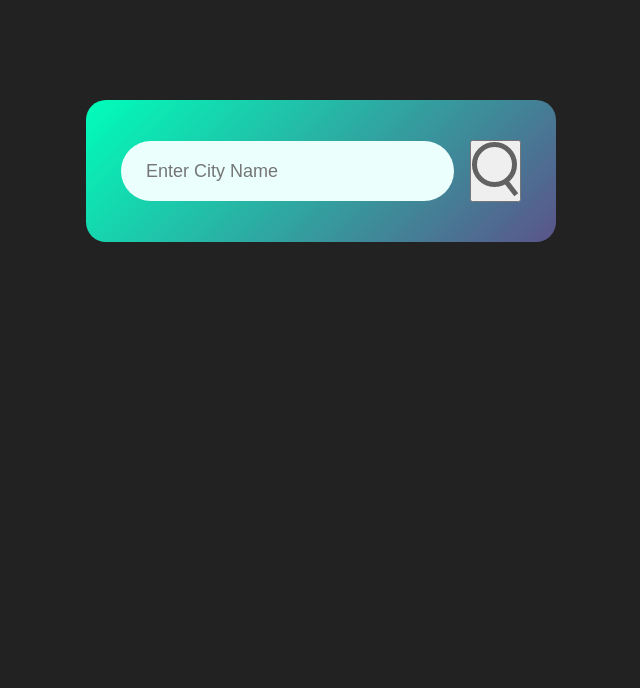
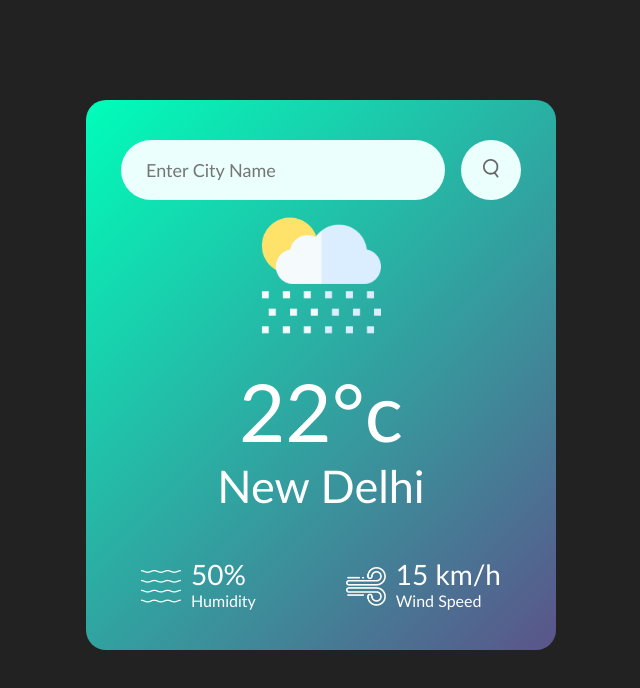
Before and after one commit to rohit-git-2001/WeatherApp, a plain HTML site: page index.html in a window 1280 px wide. Shown: the whole page, without its empty margins (319-959 px from the left). Drawn offline with Linux system fonts and the light colour scheme.

Commit message:
CSS done

```diff
--- a/index.html
+++ b/index.html
@@ -1,18 +1,41 @@
 <!DOCTYPE html>
 <html lang="en">
-<head>
-    <meta charset="UTF-8">
-    <link rel="stylesheet" href="./styles.css">
-    <meta name="viewport" content="width=device-width, initial-scale=1.0">
+  <head>
+    <meta charset="UTF-8" />
+    <link rel="stylesheet" href="./styles.css" />
+    <meta name="viewport" content="width=device-width, initial-scale=1.0" />
     <title>Document</title>
-</head>
-<body>
+  </head>
+  <body>
     <div class="card">
-        <div class="search">
-            <input type="text" placeholder="Enter City Name" spellcheck="false">
-            <button><img src="./images/search.png" alt="Search"></button>
+      <div class="search">
+        <input type="text" placeholder="Enter City Name" spellcheck="false" />
+        <button><img src="./images/search.png" alt="Search" /></button>
+      </div>
+
+      <div class="weather">
+        <img src="./images/rain.png" alt="Rain" class="weather-icon" />
+        <h1 class="temp">22°c</h1>
+        <h2 class="city">New Delhi</h2>
+        <div class="details">
+          <div class="col">
+            <img src="./images/humidity.png" alt="Humidity" />
+            <div>
+              <p class="humidity">50%</p>
+              <p>Humidity</p>
+            </div>
+          </div>
+
+          <div class="col">
+            <img src="./images/wind.png" alt="Wind" />
+            <div>
+              <p class="wind">15 km/h</p>
+              <p>Wind Speed</p>
+            </div>
+          </div>
         </div>
+      </div>
     </div>
     <script src="./script.js"></script>
-</body>
+  </body>
 </html>
--- a/styles.css
+++ b/styles.css
@@ -2,6 +2,7 @@
   margin: 0;
   padding: 0;
   box-sizing: border-box;
+  font-family: "Gill Sans", "Gill Sans MT", Calibri, "Trebuchet MS", sans-serif;
 }
 
 body {
@@ -38,3 +39,57 @@ body {
   margin-right: 16px;
   font-size: 18px;
 }
+
+.search button {
+  border: 0;
+  outline: 0;
+  background: #ebfffc;
+  border-radius: 50%;
+  width: 60px;
+  height: 60px;
+  cursor: pointer;
+}
+
+.search button img {
+  width: 16px;
+}
+
+.weather-icon {
+  width: 170px;
+  margin-top: 30px;
+  margin-top: -10px;
+}
+
+.weather h1 {
+  font-size: 80px;
+  font-weight: 500;
+}
+
+.weather h2 {
+  font-size: 45px;
+  font-weight: 500;
+}
+
+.details {
+  display: flex;
+  align-items: center;
+  justify-content: space-between;
+  padding: 0 20px;
+  margin-top: 50px;
+}
+
+.col {
+  display: flex;
+  align-items: center;
+  text-align: left;
+}
+
+.col img {
+  width: 40px;
+  margin-right: 10px;
+}
+
+.humidity, .wind {
+  font-size: 28px;
+  margin-top: -6px;
+}
```
